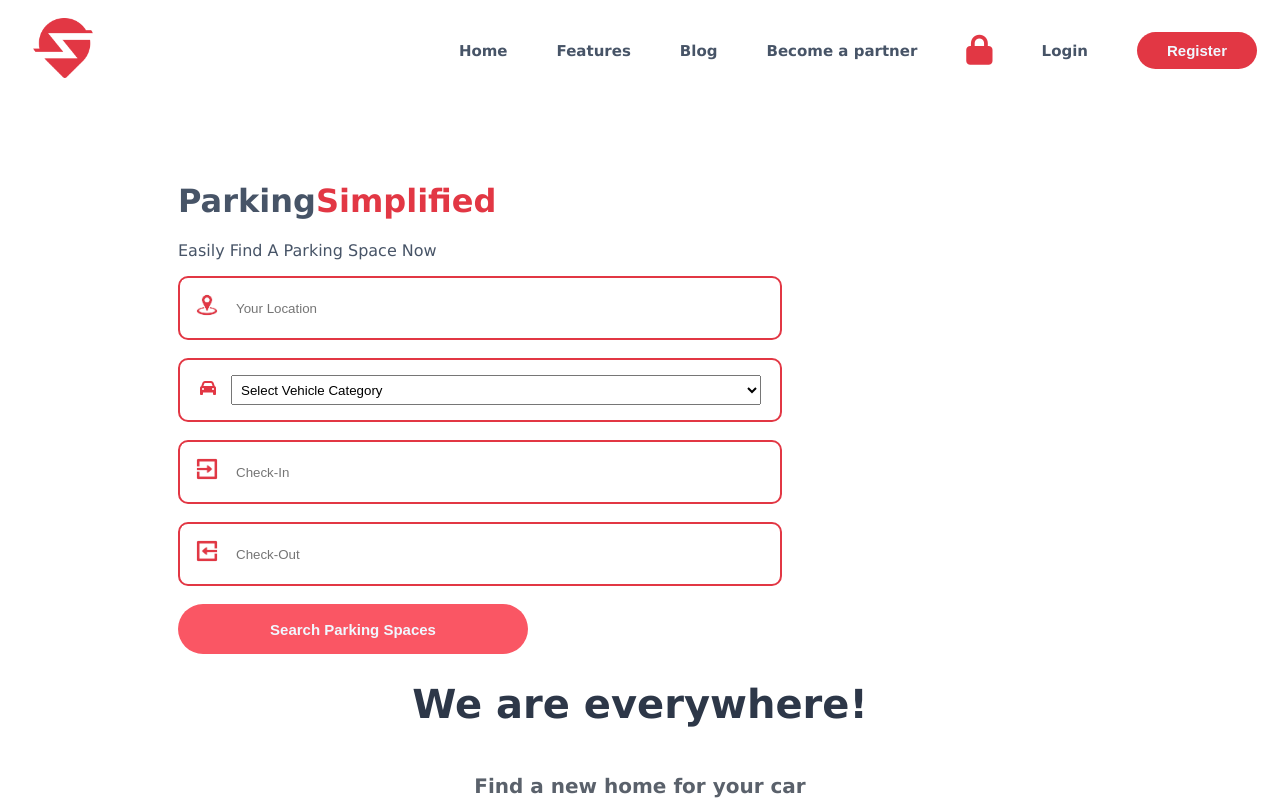
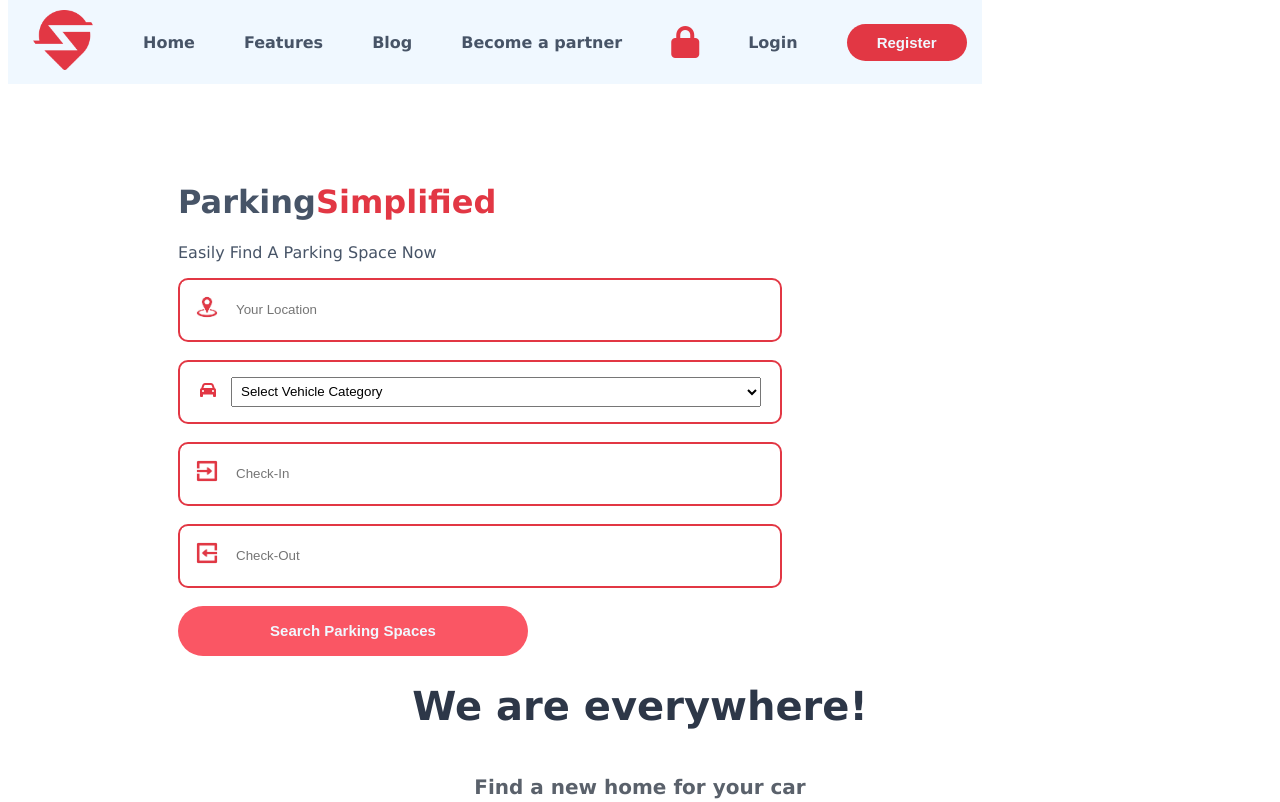
Before and after one commit to Muhammad-Hasnain-Raza/CSS-8-SpotFinder, a plain HTML site: page index.html in a window 1280 px wide. Shown: the top 802 px of the page. Drawn offline with Linux system fonts and the light colour scheme.

Commit message:
addition

```diff
--- a/index.html
+++ b/index.html
@@ -10,6 +10,9 @@
         .navbar{
             padding-left: 15px;
             padding-right: 15px;
+            position: fixed;
+            top: 0;
+            background-color: aliceblue;
         }
         .navdiv{
             display: flex;
@@ -29,7 +32,7 @@
             text-decoration: none;
             color:rgb(71 84 103);
             font-family: Verdana, Geneva, Tahoma, sans-serif ;
-            font-size: 15px;
+            font-size: 16px;
             font-weight: bold;
             margin-right: 45px;
         }
@@ -467,6 +470,7 @@
             </div>
         </nav>
         <div class="slide1">
+            <br><br><br><br>
             <div class="heading">
                 <h1>Parking<span class="firstspan">Simplified</span></h1>
                 <p class="firstp">Easily Find A Parking Space Now</p>
```
